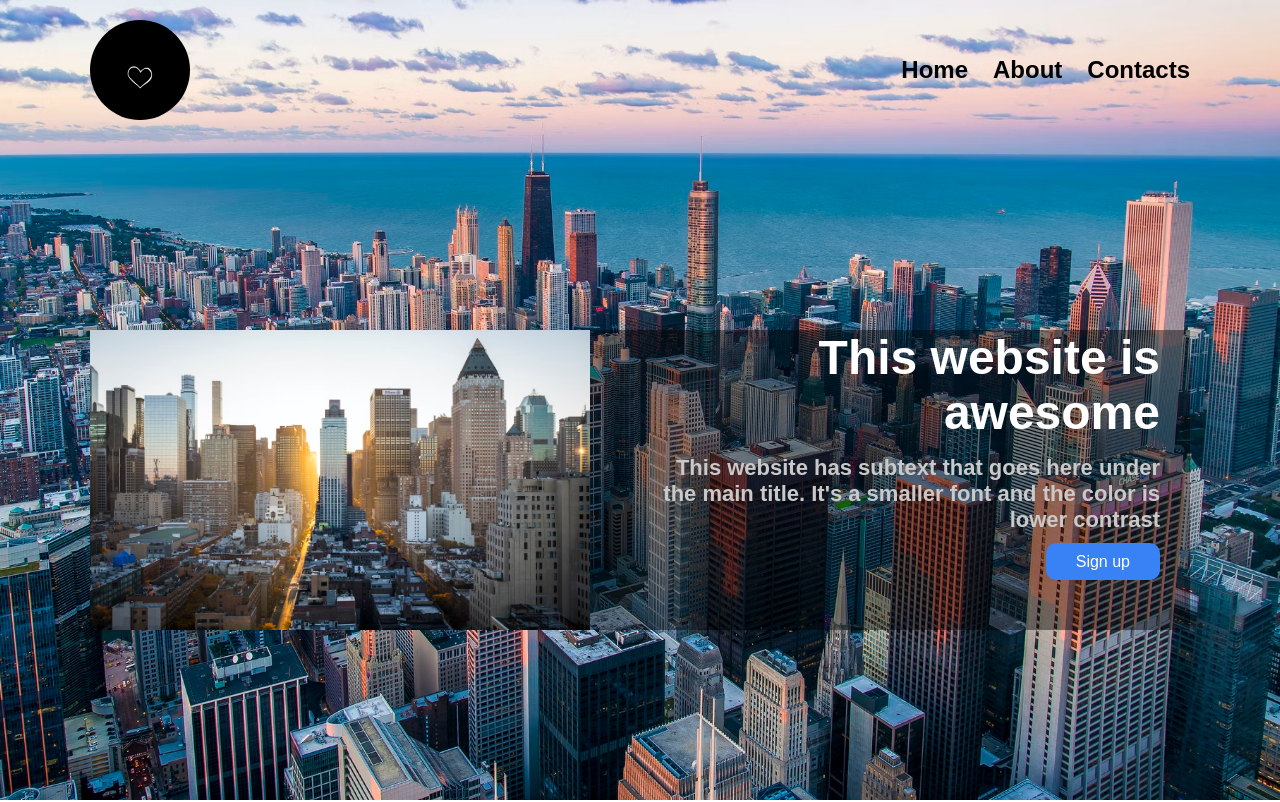
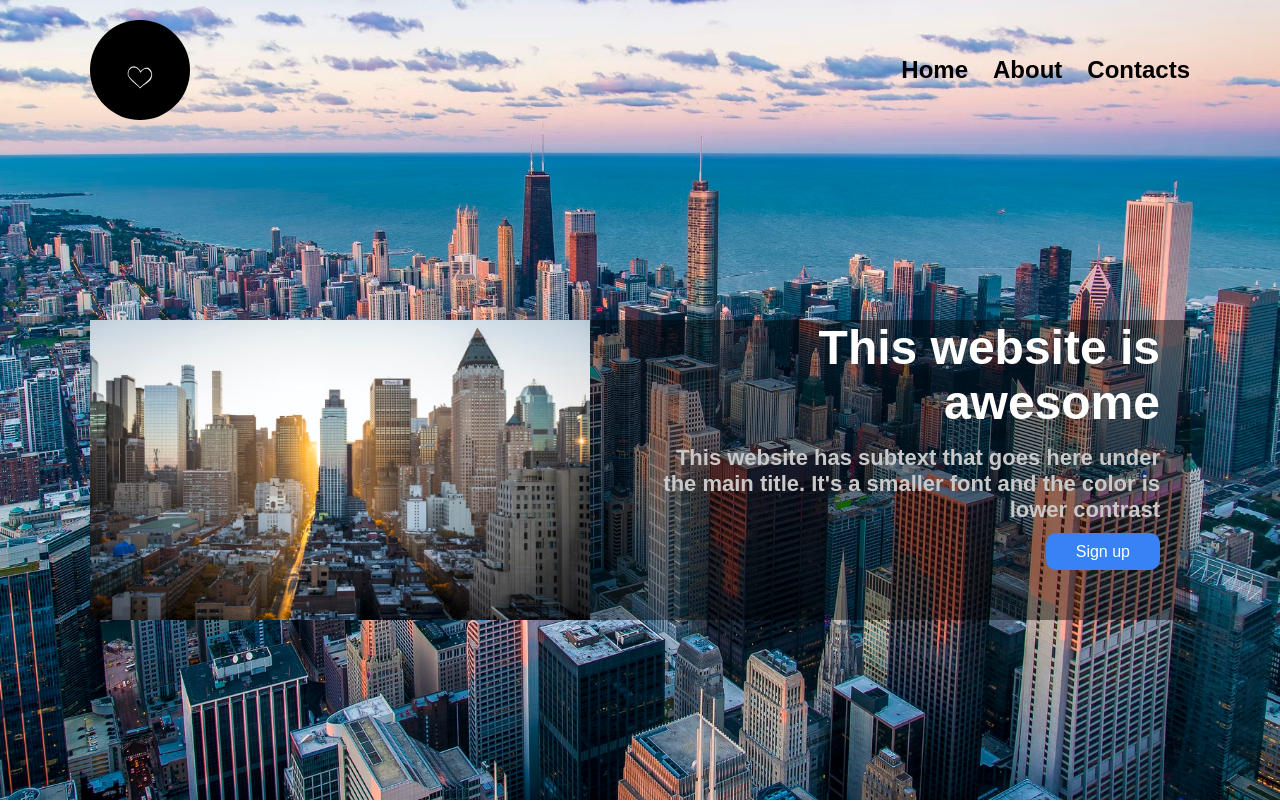
Before and after one commit to romaleks/landing-page, a plain HTML site: page index.html in a window 1280 px wide. Shown: the top 802 px of the page. Drawn offline with Linux system fonts and the light colour scheme.

Commit message:
Center About block

```diff
--- a/style.css
+++ b/style.css
@@ -21,11 +21,12 @@
 .top {
    background: url('img/city.jpg') center / cover fixed;
    height: 100vh;
+   display: flex;
+   flex-direction: column;
 }
 
 .header {
    padding: 20px;
-   margin: 0px 0px 150px 0px;
 }
 
 .header__row {
@@ -66,6 +67,10 @@
 
 .about {
    padding: 40px;
+   height: auto;
+   flex: 1 0 auto;
+   display: flex;
+   align-items: center;
 }
 
 .about__row {
```
